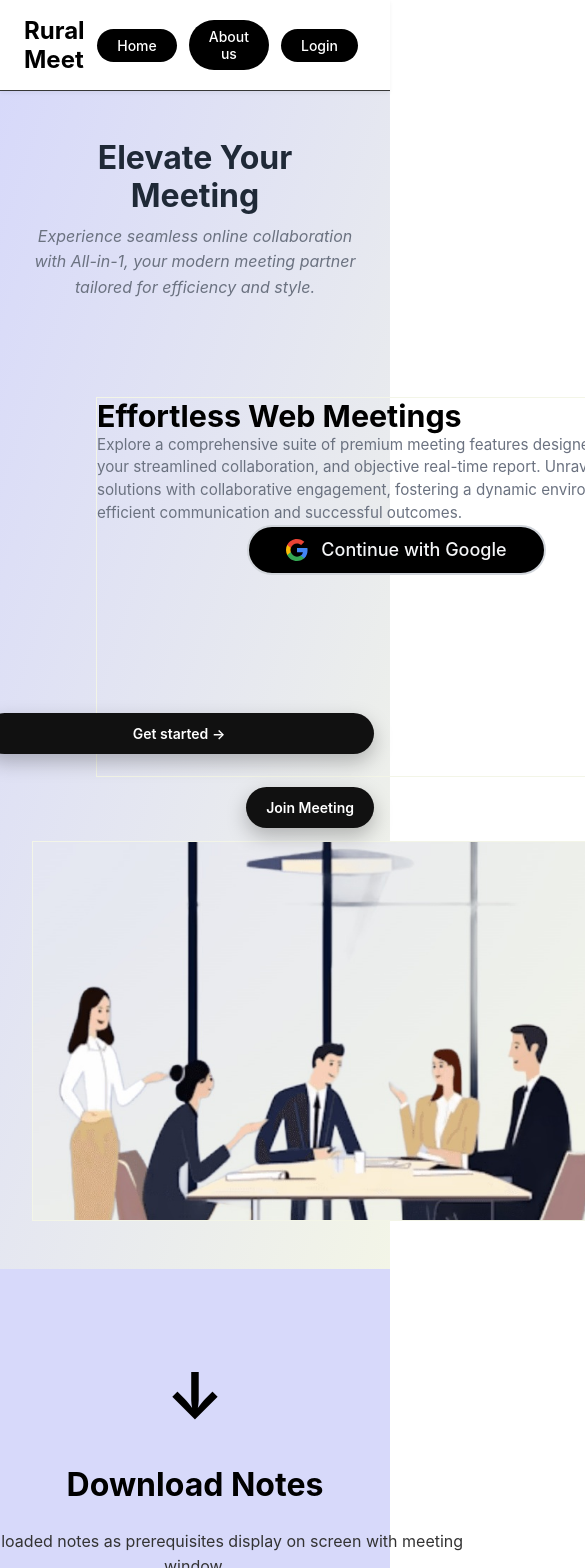
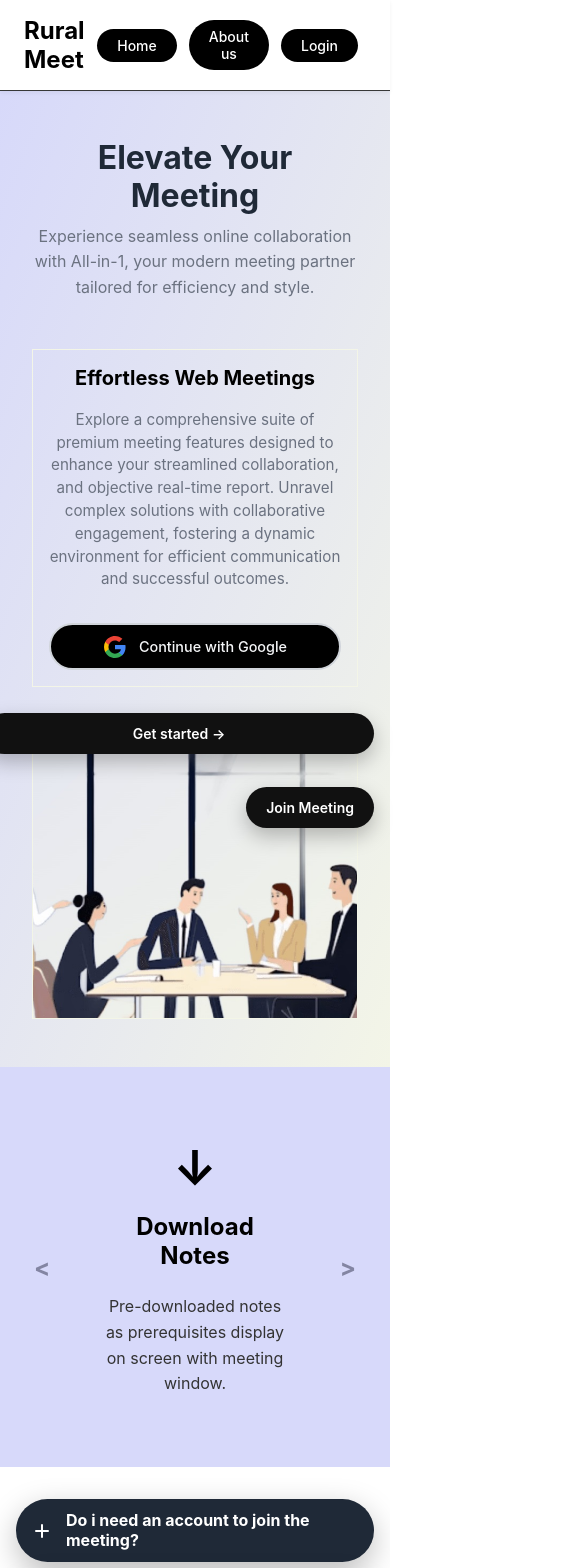
Before and after one commit to falguniiiii/Demo-project, a React (Create React App) app: page / in a window 390 px wide. Shown: the top 1568 px of the page, 585 px wide, since content can reach past the window. Built offline with nearby package versions, Linux system fonts and the light colour scheme.

Commit message:
fixed styling

```diff
--- a/src/components/LandingPage.css
+++ b/src/components/LandingPage.css
@@ -85,7 +85,6 @@
 .hero-subtitle {
   font-size: 1.5rem;
   color: #6a5e79;
-  font-style: italic;
   line-height: 1.6;
 }
 
@@ -104,6 +103,12 @@
   overflow: hidden;
   margin-left: 4rem;
   border: 1.5px solid #f3f5e7;
+  display: flex;
+  flex-direction: column;
+  justify-content: center;
+  align-items: center;
+  padding: 2.5rem;
+  text-align: center;
 }
 
 .hero-text:hover {
@@ -116,24 +121,26 @@
   font-size: 1.9rem;
   font-weight: 700;
   color: black;
+  margin-bottom: 1.2rem;
 }
 
 .feature-description {
-  font-size: 1.2rem;
-  color: #6a5e79;
-  line-height: 1.7;
+  font-size: 1.1rem;
+  color: #4a4a4a;
+  line-height: 1.6;
+  margin-bottom: 2rem;
 }
 
 .sign-up-btn {
-  width: 50%;
+  width: 60%;
   max-width: 500px;
   background-color: black;
   border: 2px solid #d1d5db;
   color: #f4f5f7;
-  padding: 0.7rem;
+  padding: 0.75rem;
   border-radius: 6rem;
   font-weight: 500;
-  font-size: 1.125rem;
+  font-size: 1rem;
   cursor: pointer;
   transition: all 0.3s ease;
   display: flex;
@@ -330,13 +337,6 @@
 .features-accordion-section .acc-item.open .acc-icon::after { opacity: 0; }
 .features-accordion-section .acc-item.open .acc-panel { grid-template-rows: 1fr; }
 
-@media (max-width: 768px) {
-  .features-accordion-section { padding: 2rem 1rem; }
-  .accordion { width: 100%; }
-  .features-accordion-section .acc-trigger { font-size: 1rem; padding: 12px 16px; }
-  .features-accordion-section .acc-icon { width: 20px; height: 20px; flex-basis: 20px; }
-  .features-accordion-section .acc-content { font-size: 0.95rem; }
-}
 /* Contact Section */
 .contact-section {
   background: linear-gradient(to bottom, #ddd6fe, #e9d5ff);
@@ -429,9 +429,64 @@
 }
 
 /* Responsive */
+@media (max-width: 1024px) {
+  .hero-text {
+    margin-left: 2rem;
+  }
+
+  .meeting-illustration {
+    margin-right: 1.5rem;
+    width: 500px;
+  }
+
+  .carousel-arrow {
+    margin-left: 150px;
+    margin-right: 150px;
+    font-size: 2.5rem;
+  }
+
+  .feature-carousel-content {
+    width: 600px;
+  }
+
+  .feature-carousel-description {
+    width: 500px;
+  }
+}
+
 @media (max-width: 768px) {
   .hero-content {
     grid-template-columns: 1fr;
+    gap: 2rem;
+  }
+
+  .hero-text {
+    margin-left: 0;
+    margin-right: 0;
+    max-width: 100%;
+    height: auto;
+    min-height: 300px;
+    padding: 1.5rem;
+  }
+
+  .meeting-illustration {
+    margin-right: 0;
+    margin-left: 0;
+    width: 100%;
+    height: 300px;
+  }
+
+  .hero-features h3 {
+    font-size: 1.5rem;
+  }
+
+  .feature-description {
+    font-size: 1rem;
+  }
+
+  .sign-up-btn {
+    width: 80%;
+    font-size: 1rem;
   }
 
   .form-row {
@@ -442,15 +497,20 @@
     flex-direction: row;
     padding: 3rem 1rem;
     gap: 2rem;
+    height: auto;
+    min-height: 400px;
   }
 
   .carousel-arrow {
     font-size: 2rem;
     padding: 0.5rem;
+    margin-left: 20px;
+    margin-right: 20px;
   }
 
   .feature-carousel-content {
     padding: 0;
+    width: 100%;
   }
 
   .feature-carousel-title {
@@ -459,13 +519,94 @@
 
   .feature-carousel-description {
     font-size: 1rem;
+    width: 100%;
   }
 
   .hero-title {
     font-size: 2rem;
   }
 
-  .hero-text {
-    padding-right: 0;
+  .hero-subtitle {
+    font-size: 1.2rem;
+  }
+
+  .hero-header {
+    margin-bottom: 3rem;
+  }
+
+  .features-accordion-section {
+    padding: 2rem 1rem;
+    height: auto;
+  }
+
+  .accordion {
+    width: 100%;
+  }
+
+  .features-accordion-section .acc-trigger {
+    font-size: 1rem;
+    padding: 12px 16px;
+  }
+
+  .features-accordion-section .acc-icon {
+    width: 20px;
+    height: 20px;
+    flex-basis: 20px;
+  }
+
+  .features-accordion-section .acc-content {
+    font-size: 0.95rem;
+  }
+
+  .contact-container {
+    padding: 2rem;
+  }
+
+  .contact-title {
+    font-size: 1.5rem;
   }
 }
+
+@media (max-width: 480px) {
+  .hero-title {
+    font-size: 1.75rem;
+  }
+
+  .hero-subtitle {
+    font-size: 1rem;
+  }
+
+  .hero-text {
+    padding: 1rem;
+    min-height: 250px;
+  }
+
+  .hero-features h3 {
+    font-size: 1.25rem;
+  }
+
+  .feature-description {
+    font-size: 0.9rem;
+  }
+
+  .sign-up-btn {
+    width: 100%;
+    font-size: 0.9rem;
+    padding: 0.6rem;
+  }
+
+  .feature-carousel-title {
+    font-size: 1.5rem;
+  }
+
+  .feature-carousel-icon {
+    font-size: 3rem;
+    margin-bottom: 1rem;
+  }
+
+  .carousel-arrow {
+    font-size: 1.5rem;
+    margin-left: 10px;
+    margin-right: 10px;
+  }
+}
--- a/src/components/Login.css
+++ b/src/components/Login.css
@@ -51,7 +51,7 @@
 .topbar .brand,
 .topbar .brand.brand--xl{
   margin:0;
-  font-weight:800;
+  font-weight:600;
   font-size: clamp(26px, 3.8vw, 38px);   /* adjust if you want larger/smaller */
   line-height:1.05;
   letter-spacing:.2px;
@@ -89,6 +89,7 @@
   border-radius: 1.5rem;
   box-shadow: 0 10px 15px rgba(0,0,0,0.1), 0 4px 6px -2px rgba(0, 0, 0, 0.05);
   overflow:hidden;
+  height: auto;
 }
 
 /* Left panel content */
@@ -99,7 +100,8 @@
   flex-direction:column;
   align-items:center;
   text-align:center;
-  gap: 16px;
+  gap: 10px;
+  min-height: 680px;
 }
 
 /* Title + subtitle (tighter gap) */
@@ -112,7 +114,7 @@
 }
 .title{
   font-size: clamp(28px, 5vw, 48px);
-  font-weight:700;
+  font-weight:500;
   line-height:1.15;
   margin:0;
 }
@@ -121,7 +123,6 @@
   font-size: clamp(14px, 2.4vw, 18px);
   margin:0;
 }
-.italic{ font-style: italic; }
 
 /* Avatar (round profile) */
 .avatar{
@@ -146,7 +147,7 @@
   width: min(520px, 86%);
   display:flex;
   flex-direction:column;
-  gap:14px;
+  gap:10px;
 }
 
 .input-group input{
```
